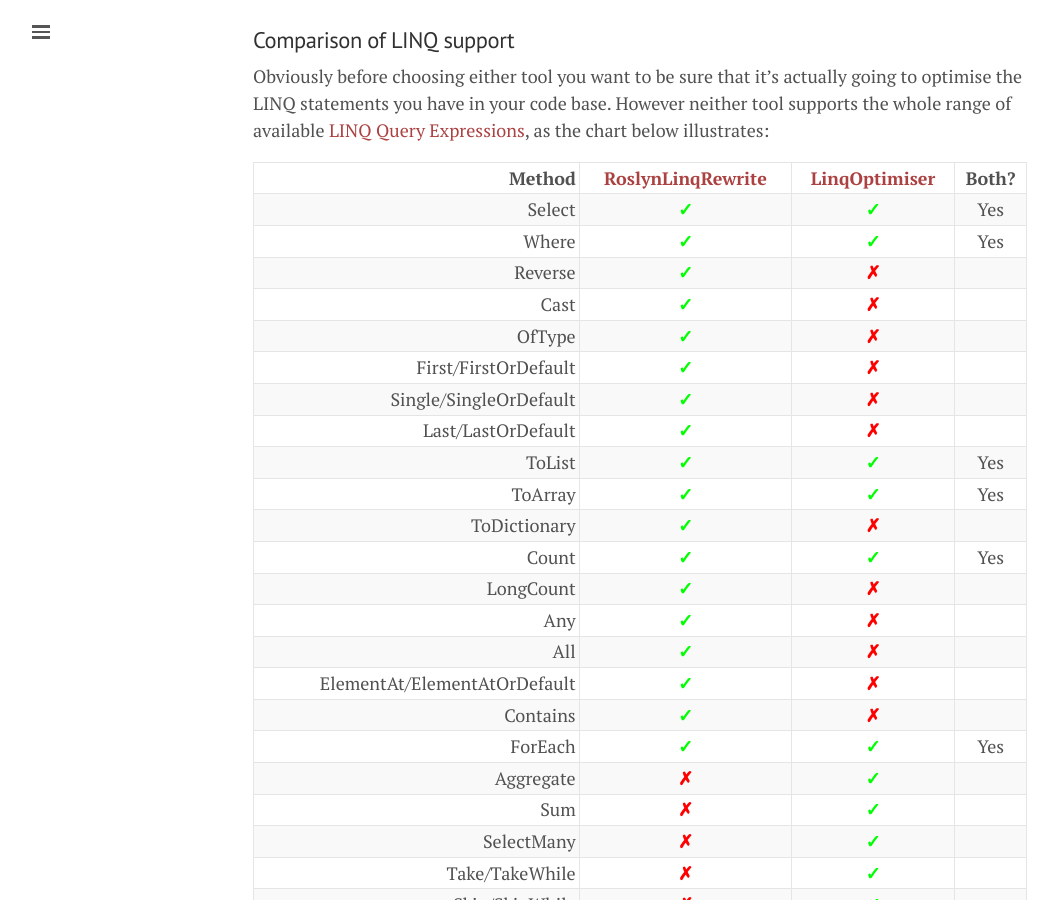
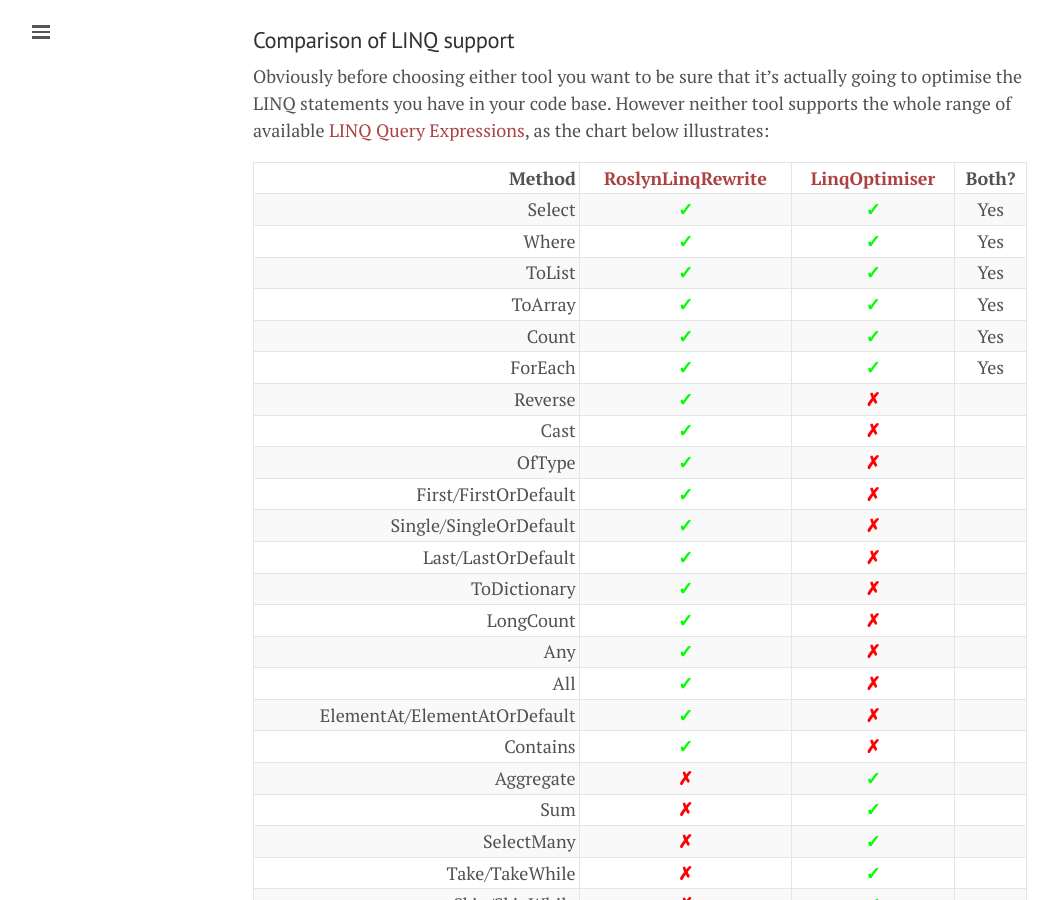
Before and after one commit to mattwarren/mattwarren.github.io, a Jekyll site: the page built from _posts/2016-09-29-Optimising-LINQ.md, in a window 1280 px wide and 900 px high, scrolled down 4434 px. Shown: the whole window, without its empty margins (0-1058 px from the left). Built offline with Jekyll 4.4.1, drawn with Linux system fonts in a browser that asks for light colours; nearby versions of some CDN libraries; comment, search, counter and statistics services are not loaded.

Commit message:
Make the comparision table a bit easier to read

```diff
--- a/_posts/2016-09-29-Optimising-LINQ.md
+++ b/_posts/2016-09-29-Optimising-LINQ.md
@@ -138,22 +138,22 @@
 ------:|:-----------------:|:-------------:|:----:
 Select 						| <span class="True">✓</span>  | <span class="True">✓</span>  | Yes |
 Where  						| <span class="True">✓</span>  | <span class="True">✓</span>  | Yes |
+ToList 						| <span class="True">✓</span>  | <span class="True">✓</span>  | Yes |
+ToArray 					| <span class="True">✓</span>  | <span class="True">✓</span>  | Yes |
+Count 						| <span class="True">✓</span>  | <span class="True">✓</span>  | Yes |
+ForEach 					| <span class="True">✓</span>  | <span class="True">✓</span>  | Yes |
 Reverse 					| <span class="True">✓</span>  | <span class="False">✗</span> |
 Cast 						| <span class="True">✓</span>  | <span class="False">✗</span> |
 OfType 						| <span class="True">✓</span>  | <span class="False">✗</span> |
 First/FirstOrDefault		| <span class="True">✓</span>  | <span class="False">✗</span> |
 Single/SingleOrDefault		| <span class="True">✓</span>  | <span class="False">✗</span> |
 Last/LastOrDefault			| <span class="True">✓</span>  | <span class="False">✗</span> |
-ToList 						| <span class="True">✓</span>  | <span class="True">✓</span>  | Yes |
-ToArray 					| <span class="True">✓</span>  | <span class="True">✓</span>  | Yes |
 ToDictionary 				| <span class="True">✓</span>  | <span class="False">✗</span> |
-Count 						| <span class="True">✓</span>  | <span class="True">✓</span>  | Yes |
 LongCount 					| <span class="True">✓</span>  | <span class="False">✗</span> |
 Any 						| <span class="True">✓</span>  | <span class="False">✗</span> |
 All 						| <span class="True">✓</span>  | <span class="False">✗</span> |
 ElementAt/ElementAtOrDefault| <span class="True">✓</span>  | <span class="False">✗</span> |
 Contains 					| <span class="True">✓</span>  | <span class="False">✗</span> |
-ForEach 					| <span class="True">✓</span>  | <span class="True">✓</span>  | Yes |
 Aggregate 					| <span class="False">✗</span> | <span class="True">✓</span>  |
 Sum 						| <span class="False">✗</span> | <span class="True">✓</span>  |
 SelectMany					| <span class="False">✗</span> | <span class="True">✓</span>  |
```
